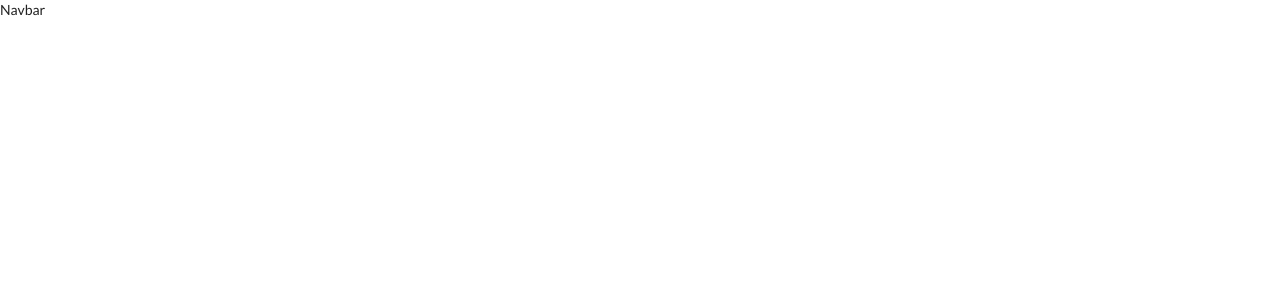
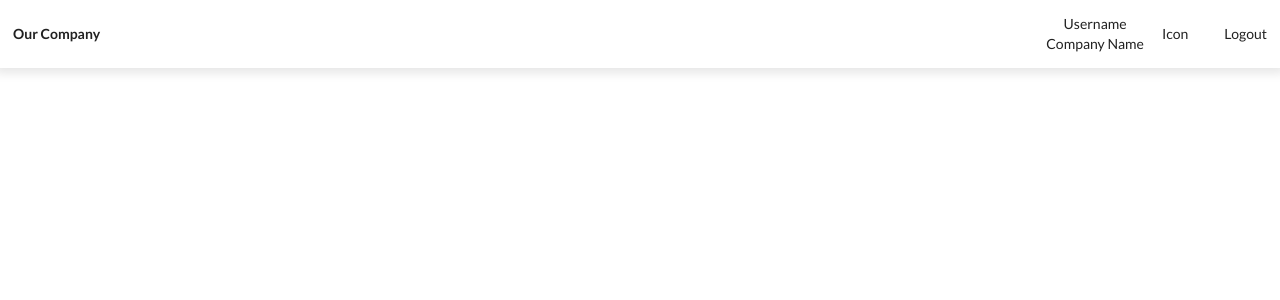
Before and after one commit to rimanirfan/advo_dashboard, a React (Create React App) app: page / in a window 1280 px wide. Shown: the top 300 px of the page. Built offline with nearby package versions, Linux system fonts and the light colour scheme.

Commit message:
add styling to navbar component

```diff
--- /dev/null
+++ b/src/components/Navbar/Navbar.css
@@ -0,0 +1,9 @@
+.user_detail {
+    font-size: 1rem;
+    text-align: center;
+}
+
+.ui.secondary.menu {
+    padding: 1rem 0;
+    box-shadow: 0px 5px 10px rgba(0, 0, 0, .1);
+}
--- a/src/components/Navbar/Navbar.js
+++ b/src/components/Navbar/Navbar.js
@@ -1,7 +1,23 @@
 import React from 'react';
 
+import './Navbar.css';
+
 const Navbar = () => {
-    return <div>Navbar</div>;
+    return (
+        <div className="ui secondary menu">
+            <div className="header item">
+                Our Company
+            </div>
+            <div className="right menu">
+                <div className="">
+                    <div className="user_detail">Username</div>
+                    <div className="user_detail">Company Name</div>
+                </div>
+                <div className="item">Icon</div>
+                <div className="item">Logout</div>
+            </div>
+        </div>
+    );
 };
 
 export default Navbar;
```
